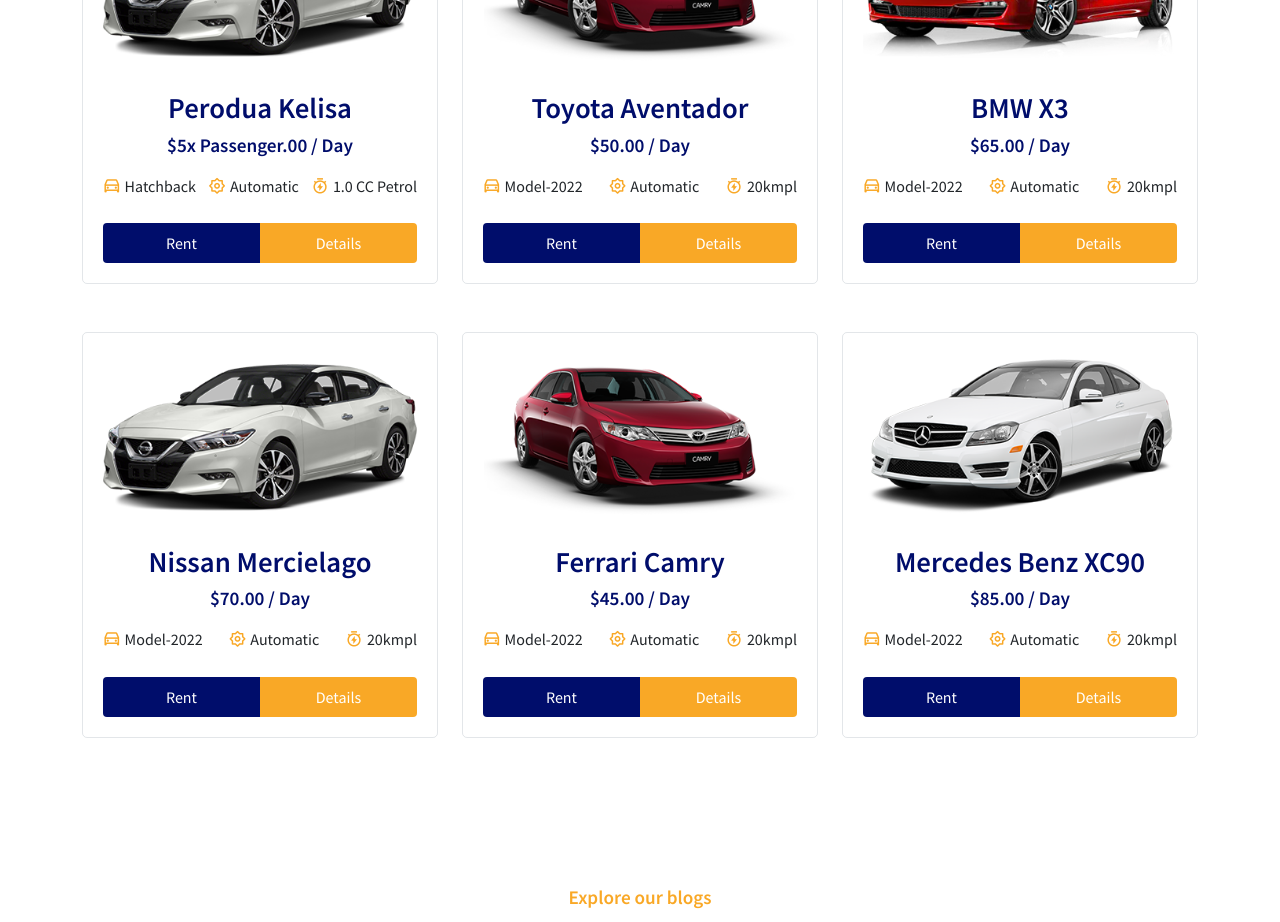
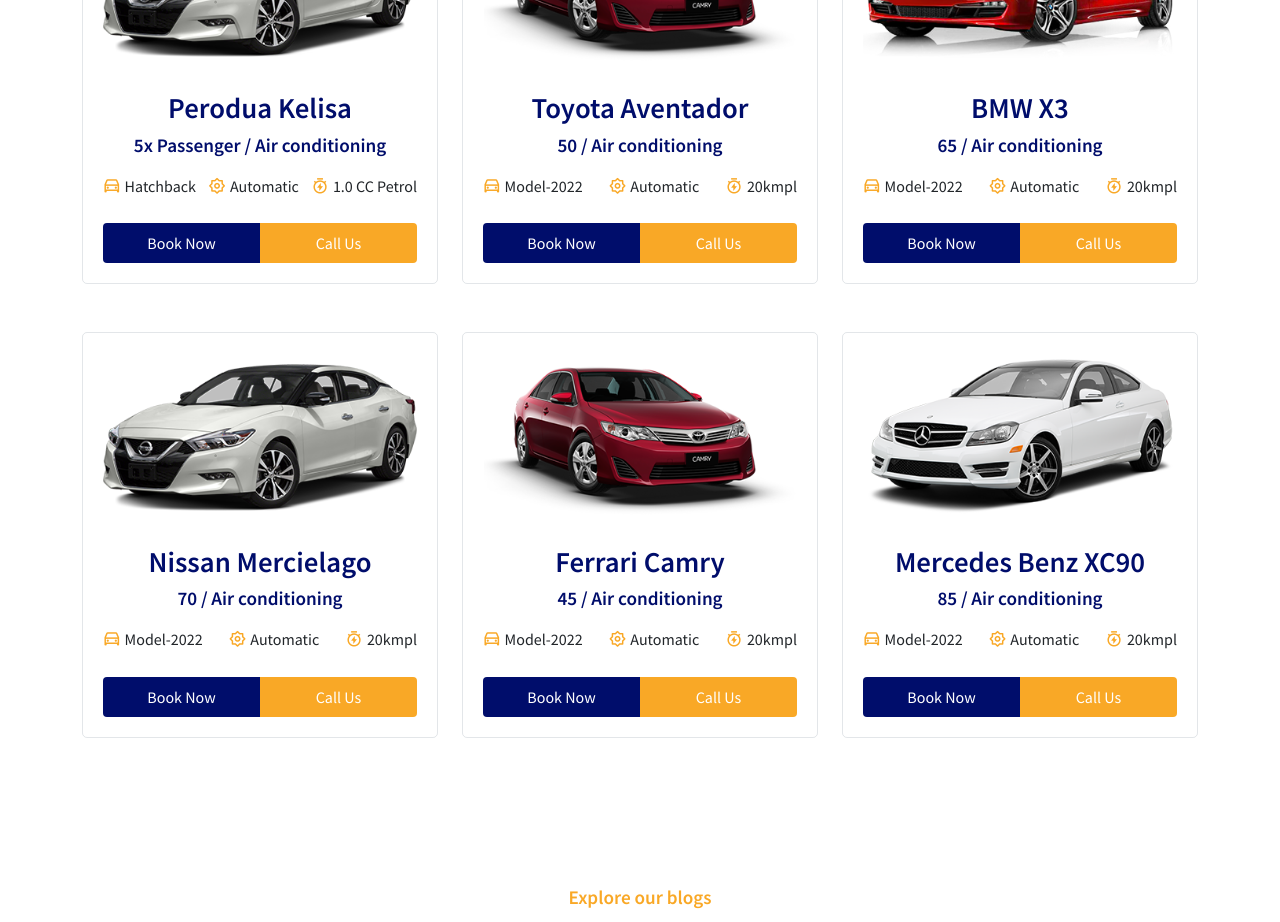
Before and after one commit to hong8955005/rental, a React (Create React App) app: page /home in a window 1280 px wide. Shown: the part 1240-2162 px from the top of the page. Built offline with nearby package versions, Linux system fonts and the light colour scheme.

Commit message:
Update CarItem.jsx

```diff
--- a/src/components/UI/CarItem.jsx
+++ b/src/components/UI/CarItem.jsx
@@ -16,7 +16,7 @@
         <div className="car__item-content mt-4">
           <h4 className="section__title text-center">{carName}</h4>
           <h6 className="rent__price text-center mt-">
-            ${price}.00 <span>/ Day</span>
+            {price} <span>/ Air conditioning</span>
           </h6>
 
           <div className="car__item-info d-flex align-items-center justify-content-between mt-3 mb-4">
@@ -32,11 +32,11 @@
           </div>
 
           <button className=" w-50 car__item-btn car__btn-rent">
-            <Link to={`/cars/${carName}`}>Rent</Link>
+            <Link to={`/contact`}>Book Now</Link>
           </button>
 
           <button className=" w-50 car__item-btn car__btn-details">
-            <Link to={`/cars/${carName}`}>Details</Link>
+            <Link to={`/contact`}>Call Us</Link>
           </button>
         </div>
       </div>
```
